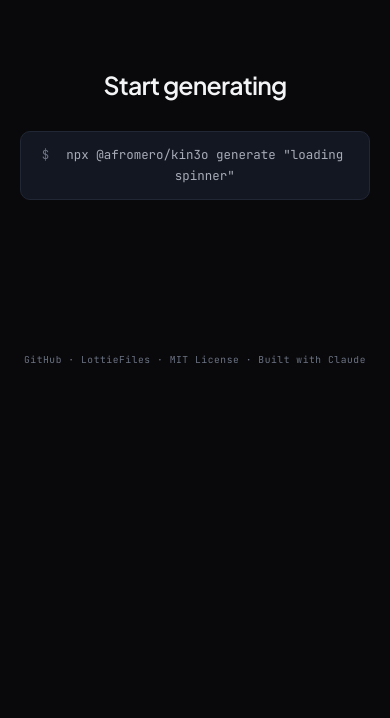
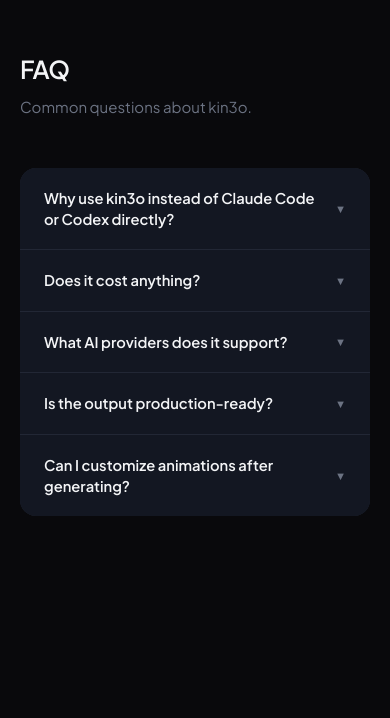
Before and after one commit to affromero/kin3o, a website: page landing/index.html in a window 390 px wide. Shown: the part 7424-8142 px from the top of the page. Before the commit the page ends 7872 px from the top, so only its background shows below. Drawn offline with nearby package versions, Linux system fonts and the light colour scheme.

Commit message:
feat: add FAQ section to landing page
Accordion-style FAQ with 5 questions covering why kin3o vs raw LLM,
pricing, supported providers, output quality, and post-generation
customization. Includes nav link and responsive styling.

```diff
--- a/landing/index.html
+++ b/landing/index.html
@@ -710,6 +710,46 @@
   font-size:.75rem;color:var(--text-3);line-height:1.5;
 }
 
+/* ── FAQ ── */
+.faq-s{padding:8rem 0}
+.faq-header{margin-bottom:3rem}
+.faq-header p{color:var(--text-3);max-width:480px;margin-top:.5rem}
+.faq-list{
+  display:flex;flex-direction:column;gap:1px;
+  background:var(--line);border-radius:16px;overflow:hidden;
+}
+.faq-item{background:var(--card)}
+.faq-q{
+  width:100%;display:flex;align-items:center;justify-content:space-between;
+  padding:1.25rem 1.5rem;
+  font-family:var(--sans);font-size:.92rem;font-weight:600;
+  color:var(--text-1);
+  background:none;border:none;cursor:pointer;
+  text-align:left;line-height:1.4;
+  transition:background .2s;
+}
+.faq-q:hover{background:rgba(255,255,255,.02)}
+.faq-chevron{
+  flex-shrink:0;margin-left:1rem;
+  font-size:.7rem;color:var(--text-3);
+  transition:transform .25s ease;
+}
+.faq-item.open .faq-chevron{transform:rotate(180deg)}
+.faq-a{
+  max-height:0;overflow:hidden;
+  transition:max-height .3s ease, padding .3s ease;
+}
+.faq-item.open .faq-a{max-height:400px}
+.faq-a-inner{
+  padding:0 1.5rem 1.25rem;
+  font-size:.84rem;color:var(--text-2);line-height:1.65;
+  max-width:640px;
+}
+.faq-a-inner code{
+  font-family:var(--mono);font-size:.78rem;
+  background:var(--raised);padding:.15rem .4rem;border-radius:4px;
+}
+
 /* ── End (Fix 12) ── */
 .end{padding:9rem 0 5rem;text-align:center}
 .end .sh{margin-bottom:2rem}
@@ -770,6 +810,7 @@
       <a href="#cli">CLI</a>
       <a href="#marketplace">Marketplace</a>
       <a href="#compare">Compare</a>
+      <a href="#faq">FAQ</a>
       <a href="#start" class="nav-cta">Get Started</a>
     </div>
   </div>
@@ -1093,6 +1134,38 @@
   </div>
 </section>
 
+<!-- FAQ -->
+<section class="faq-s" id="faq">
+  <div class="w">
+    <div class="faq-header">
+      <h2 class="sh">FAQ</h2>
+      <p>Common questions about kin3o.</p>
+    </div>
+    <div class="faq-list">
+      <div class="faq-item">
+        <button class="faq-q">Why use kin3o instead of Claude Code or Codex directly?<span class="faq-chevron">&#9660;</span></button>
+        <div class="faq-a"><div class="faq-a-inner">Prompting an LLM for Lottie JSON is only the first 20% of the work. kin3o handles everything else: system prompts tuned for the Lottie spec, few-shot examples so the model doesn't hallucinate layer types, JSON extraction from markdown-wrapped output, structural validation, auto-fix for common AI mistakes (0-255 colors, missing fields, invalid keyframes), dotLottie packaging for interactive state machines, live preview, and marketplace integration. You'd have to build and maintain all of that yourself.</div></div>
+      </div>
+      <div class="faq-item">
+        <button class="faq-q">Does it cost anything?<span class="faq-chevron">&#9660;</span></button>
+        <div class="faq-a"><div class="faq-a-inner">kin3o itself is free and open-source (MIT). It uses your existing Claude Code or Codex subscription to generate animations &mdash; no separate API keys, credits, or accounts needed. If you prefer direct API access, you can use an Anthropic API key instead.</div></div>
+      </div>
+      <div class="faq-item">
+        <button class="faq-q">What AI providers does it support?<span class="faq-chevron">&#9660;</span></button>
+        <div class="faq-a"><div class="faq-a-inner">Three providers, auto-detected in order: Claude Code CLI (uses your active session), Codex CLI (OpenAI's terminal agent), and the Anthropic API (requires an API key). kin3o picks the first available provider, or you can choose one explicitly with <code>--provider</code>.</div></div>
+      </div>
+      <div class="faq-item">
+        <button class="faq-q">Is the output production-ready?<span class="faq-chevron">&#9660;</span></button>
+        <div class="faq-a"><div class="faq-a-inner">Yes. Every generated file is validated against the Lottie spec before it's written to disk. Common AI mistakes &mdash; like RGB values in 0-255 instead of 0-1, missing version fields, or malformed keyframes &mdash; are auto-corrected. The output is standard Lottie JSON that works with lottie-web, lottie-react, lottie-ios, and lottie-android with no modifications.</div></div>
+      </div>
+      <div class="faq-item">
+        <button class="faq-q">Can I customize animations after generating?<span class="faq-chevron">&#9660;</span></button>
+        <div class="faq-a"><div class="faq-a-inner">Yes, two ways. Use <code>kin3o refine output/file.json "make it faster"</code> to send the current animation back to AI with your instructions &mdash; it outputs a versioned file (e.g. <code>anim-v2.json</code>). Or edit the JSON directly &mdash; it's a standard, documented format that works in After Effects, LottieFiles editor, or any text editor.</div></div>
+      </div>
+    </div>
+  </div>
+</section>
+
 <section class="end" id="start">
   <div class="w">
     <h2 class="sh">Start generating</h2>
@@ -1224,6 +1297,13 @@
     document.getElementById('code-'+tab.dataset.tab).classList.add('active');
   });
 });
+
+// FAQ accordion
+document.querySelectorAll('.faq-q').forEach(btn=>{
+  btn.addEventListener('click',()=>{
+    btn.parentElement.classList.toggle('open');
+  });
+});
 </script>
 </body>
 </html>
```
